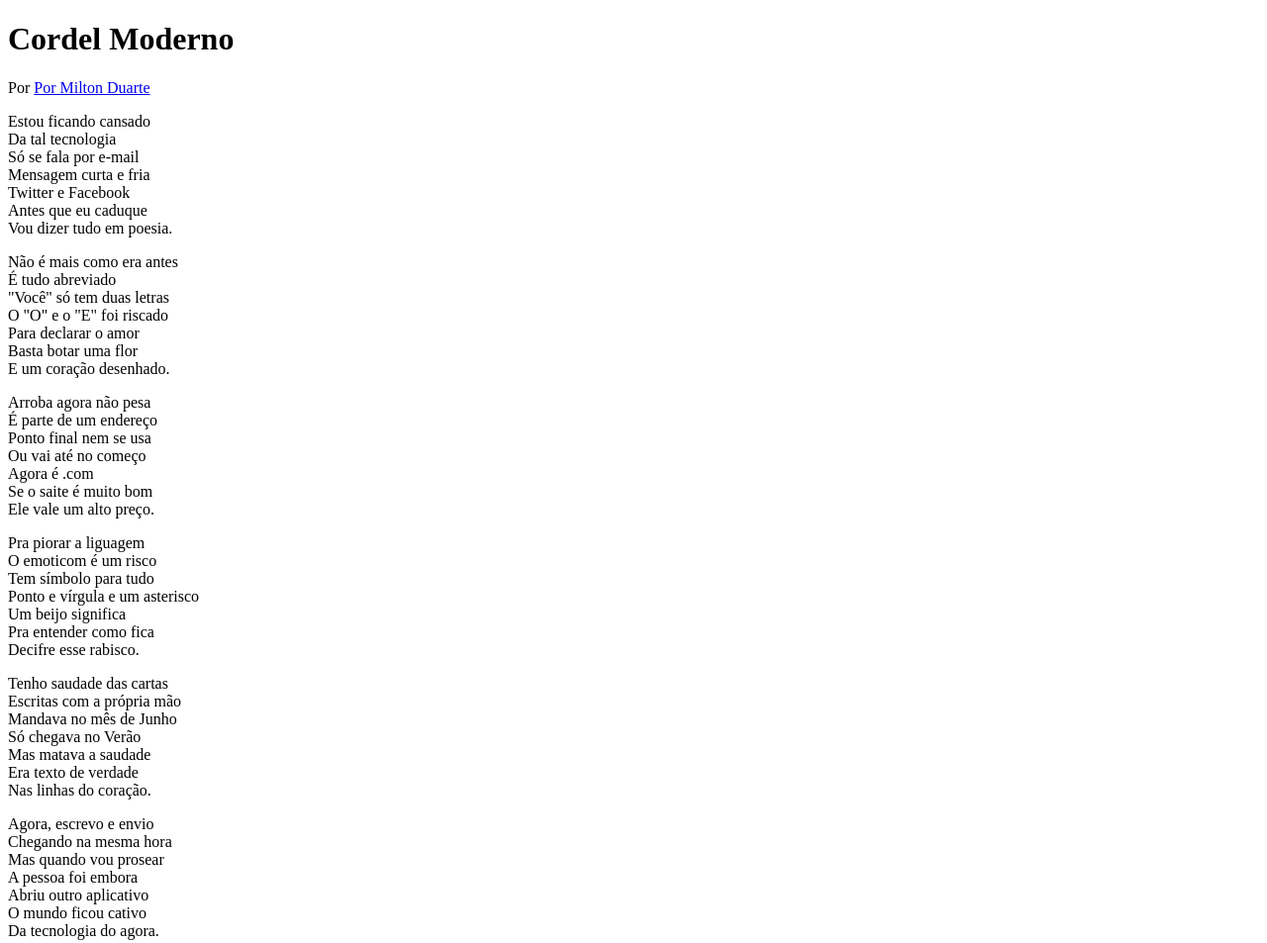
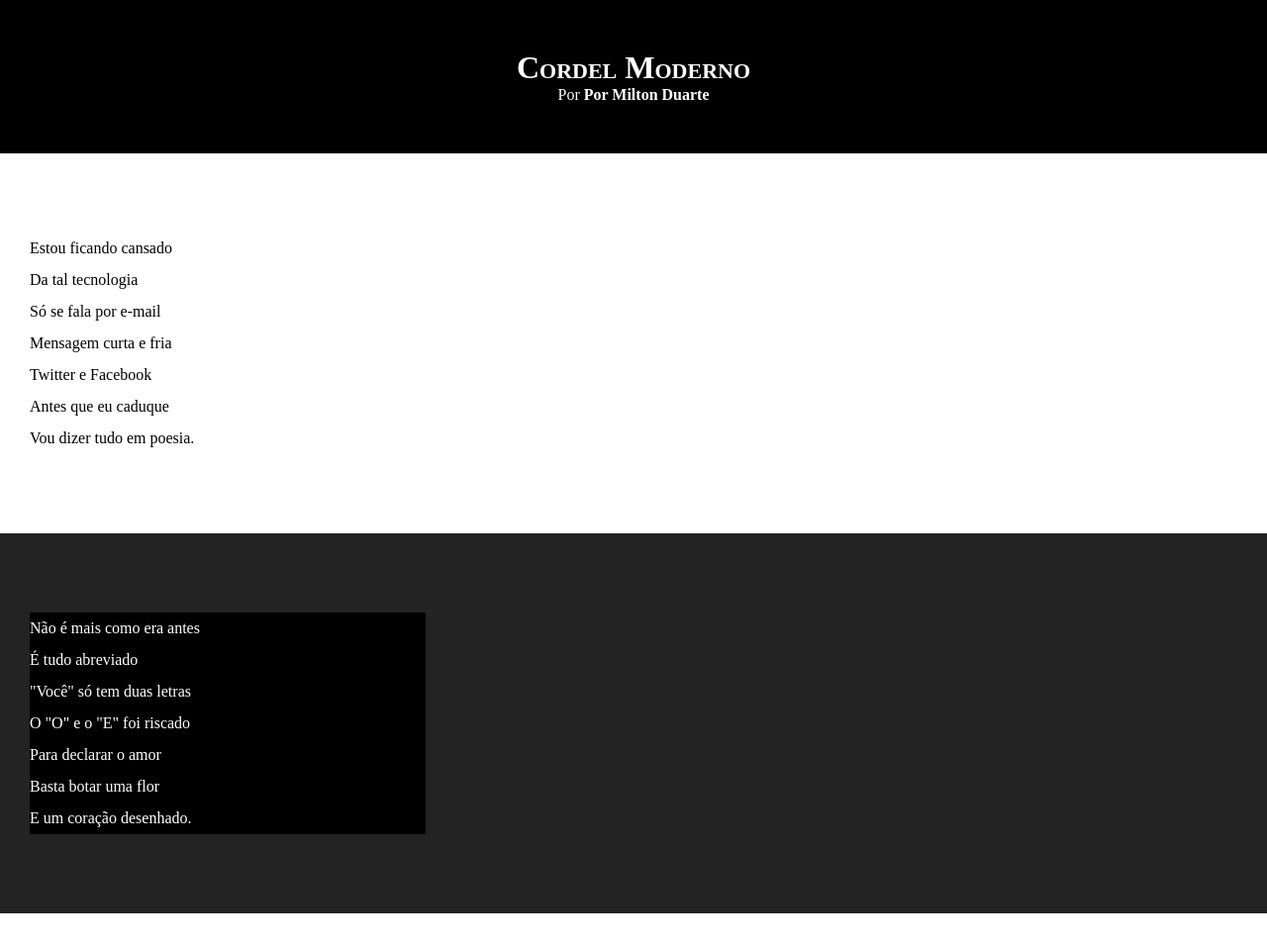
Before and after one commit to murilom19/html-css, a plain HTML site: page desafios/d012/index.html in a window 1280 px wide. Shown: the top 953 px of the page at 99% size. Drawn offline with Linux system fonts and the light colour scheme.

Commit message:
atualização

```diff
--- /dev/null
+++ b/desafios/d012/estilo/style.css
@@ -0,0 +1,66 @@
+@charset "UTF-8";
+
+* {
+    margin: 0px;
+    padding: 0px;
+}
+
+html, body {
+    min-height: 100vh;
+    background-color: lightgrey;
+}
+
+header {
+    background-color: black;
+    color: white;
+    text-align: center;
+}
+
+header > h1 {
+    padding-top: 50px;
+    font-variant: small-caps;
+}
+
+header > p {
+    padding-bottom: 50px;
+}
+
+a {
+    color: white;
+    text-decoration: none;
+    font-weight: bolder;
+}
+
+a:hover {
+    text-decoration: underline;
+}
+
+section {
+    padding-top: 10vh;
+    padding-bottom: 10vh;
+    line-height: 2em;
+    padding-left: 30px;
+}
+
+.normal {
+    background-color: white;
+    color: black;
+}
+
+
+.imagem {
+    background-color: rgb(35, 35, 35);
+    color: white;
+}
+
+.imagem > p {
+    background-color: rgba(0, 0, 0.253);
+    width: 400px;
+}
+
+footer {
+    background-color: black;
+    color: white;
+    text-align: center;
+    padding: 10px;
+}
--- a/desafios/d012/index.html
+++ b/desafios/d012/index.html
@@ -4,7 +4,7 @@
     <meta charset="UTF-8">
     <meta name="viewport" content="width=device-width, initial-scale=1.0">
     <title>Cordel Moderno</title>
-    <link rel="stylesheet" href="style.css">
+    <link rel="stylesheet" href="estilo/style.css">
 </head>
 <body>
     <header>
@@ -14,7 +14,7 @@
         </p>
     </header>
 
-    <section>
+        <section class="normal">
             <p>
                 Estou ficando cansado <br>
                 Da tal tecnologia <br>
@@ -26,7 +26,7 @@
             </p>
         </section>
 
-    <section>
+        <section class="imagem">
             <p>
                 Não é mais como era antes <br>
                 É tudo abreviado <br>
@@ -38,7 +38,7 @@
             </p>
         </section>
 
-    <section>
+        <section class="normal">
             <p>
                 Arroba agora não pesa <br>
                 É parte de um endereço<br>
@@ -59,7 +59,7 @@
                 </p>
         </section>
 
-    <section>
+        <section class="imagem">
             <p>
                 Tenho saudade das cartas<br>
                 Escritas com a própria mão<br>
@@ -71,7 +71,7 @@
             </p>
         </section>
 
-    <section>
+        <section class="imagem">
                 <p>
                     Agora, escrevo e envio<br>
                     Chegando na mesma hora<br>
--- a/desafios/d012/style.css
+++ /dev/null
@@ -1 +0,0 @@
-@charset "UTF-8";
```
Lines whose indentation alone changed are shown as unchanged.
